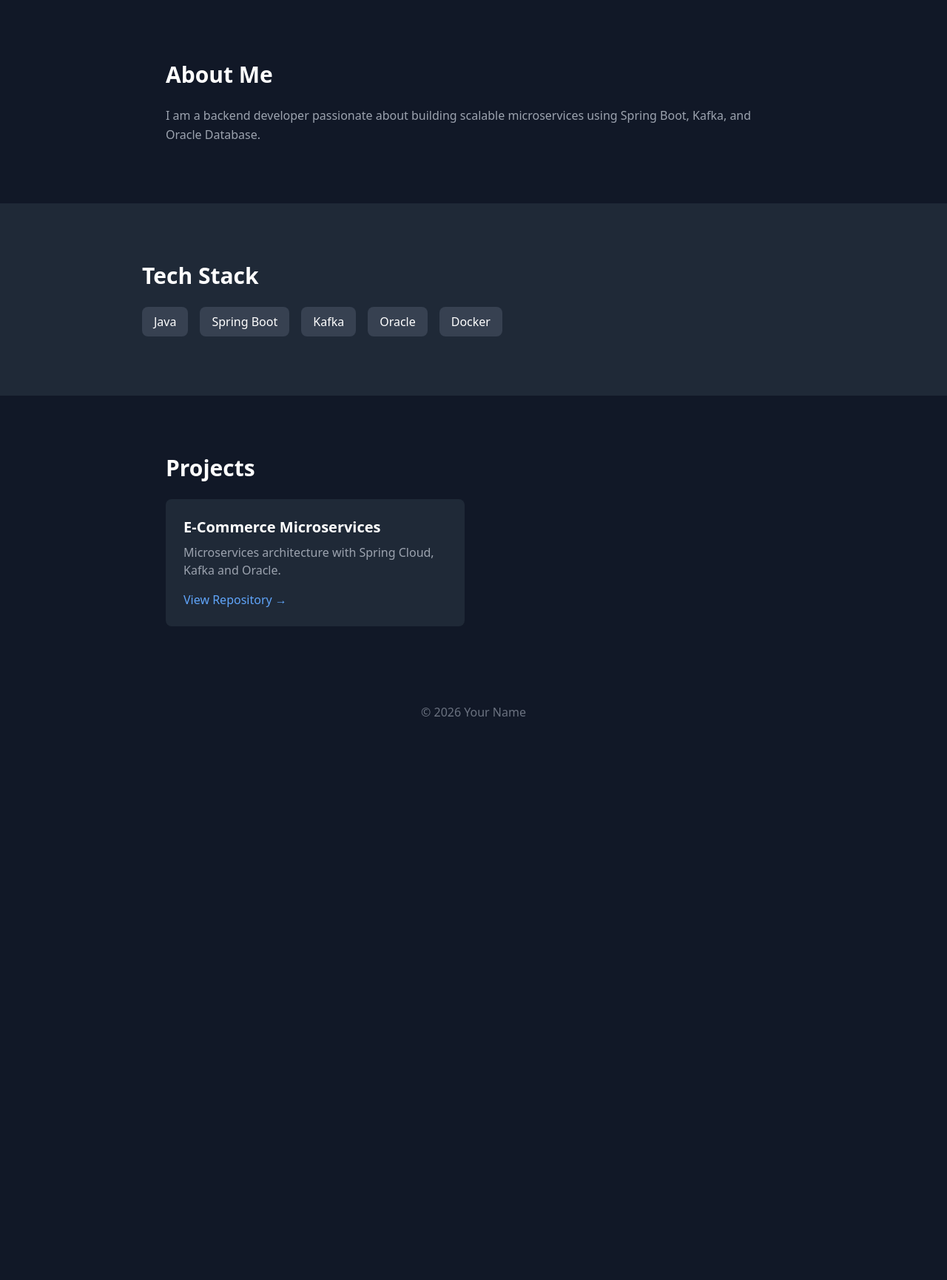
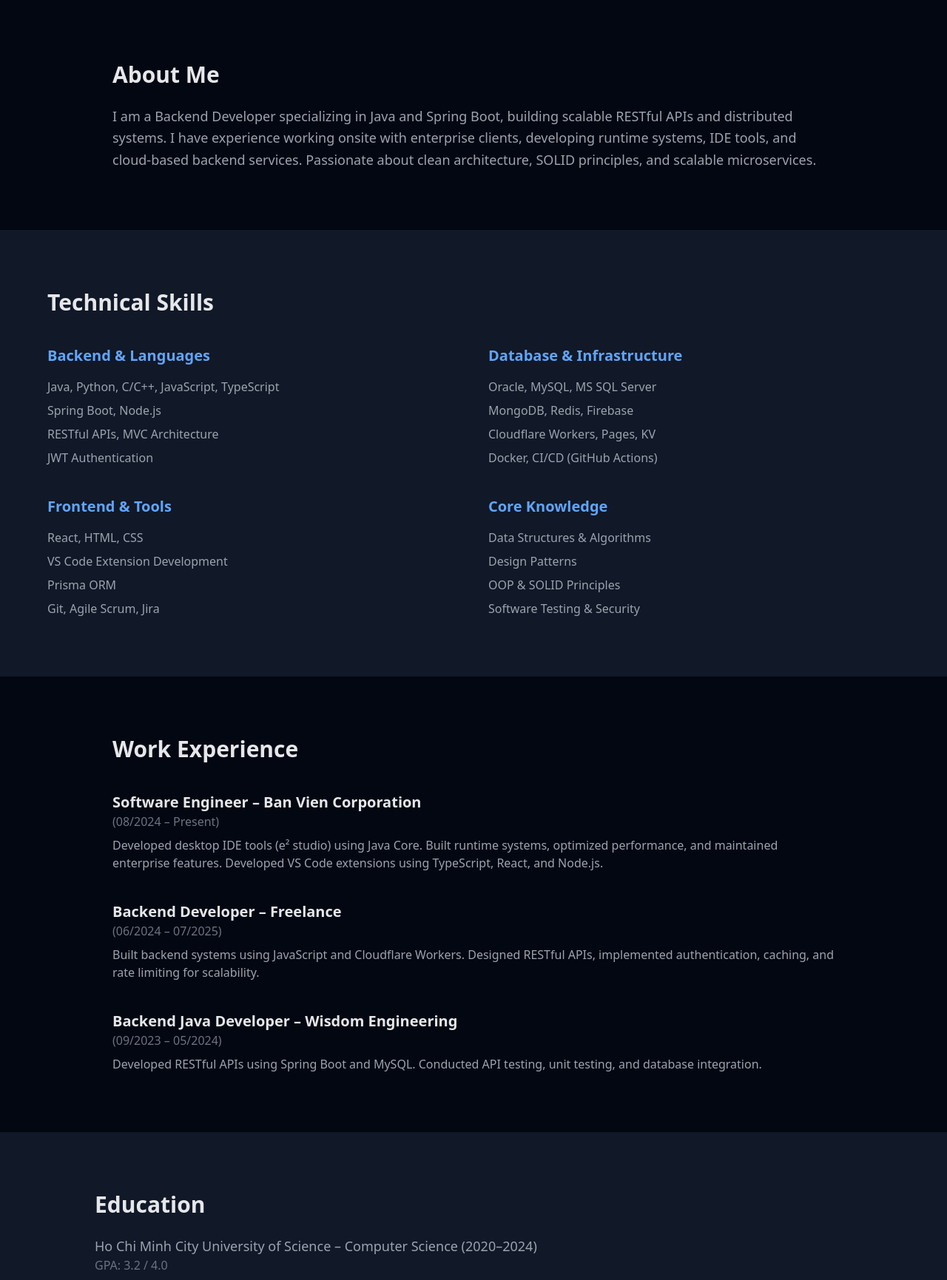
Before and after one commit to legendhuwng/huwngbui.github.io, a plain HTML site: page index.html in a window 1280 px wide. Shown: the part 797-2528 px from the top of the page at 74% size. Before the commit the page ends 1796 px from the top, so only its background shows below. Drawn offline with nearby package versions, Linux system fonts and the light colour scheme.

Commit message:
Revise index.html with updated title and content
Updated the title and improved the content structure, including sections for work experience, education, certifications, and contact information.

```diff
--- a/index.html
+++ b/index.html
@@ -2,60 +2,183 @@
 <html lang="en">
 <head>
     <meta charset="UTF-8">
-    <title>Bui Quoc Hung - Backend Developer</title>
+    <title>Bui Quoc Hung | Backend Developer</title>
     <script src="https://cdn.tailwindcss.com"></script>
 </head>
-<body class="bg-gray-900 text-white">
 
-    <!-- Hero Section -->
-    <section class="h-screen flex flex-col justify-center items-center text-center">
-        <h1 class="text-5xl font-bold mb-4">Hi, I'm Your Name 👋</h1>
-        <p class="text-xl text-gray-400 mb-6">Backend Developer | Java | Microservices</p>
-        <a href="#projects" class="bg-blue-500 hover:bg-blue-600 px-6 py-3 rounded-lg">
-            View My Work
+<body class="bg-gray-950 text-gray-200 scroll-smooth">
+
+<!-- HERO -->
+<section class="min-h-screen flex flex-col justify-center items-center text-center px-6">
+    <h1 class="text-5xl md:text-6xl font-bold mb-4">
+        Bui Quoc Hung
+    </h1>
+    <p class="text-xl text-gray-400 mb-6">
+        Backend Developer | Java | Spring Boot | Cloud Architecture
+    </p>
+
+    <div class="flex gap-4">
+        <a href="https://github.com/legendhuwng" target="_blank"
+           class="bg-white text-black px-6 py-3 rounded-lg font-semibold hover:scale-105 transition">
+            GitHub
         </a>
+        <a href="#contact"
+           class="border border-gray-600 px-6 py-3 rounded-lg hover:bg-gray-800 transition">
+            Contact Me
+        </a>
+    </div>
 </section>
 
-    <!-- About -->
-    <section class="py-20 px-8 max-w-4xl mx-auto">
+<!-- ABOUT -->
+<section class="py-20 px-6 max-w-5xl mx-auto">
     <h2 class="text-3xl font-bold mb-6">About Me</h2>
-        <p class="text-gray-400 leading-relaxed">
-            I am a backend developer passionate about building scalable microservices
-            using Spring Boot, Kafka, and Oracle Database.
+    <p class="text-gray-400 leading-relaxed text-lg">
+        I am a Backend Developer specializing in Java and Spring Boot,
+        building scalable RESTful APIs and distributed systems.
+        I have experience working onsite with enterprise clients,
+        developing runtime systems, IDE tools, and cloud-based backend services.
+        Passionate about clean architecture, SOLID principles, and scalable microservices.
     </p>
 </section>
 
-    <!-- Tech Stack -->
-    <section class="py-20 bg-gray-800 px-8">
-        <div class="max-w-4xl mx-auto">
-            <h2 class="text-3xl font-bold mb-6">Tech Stack</h2>
-            <div class="flex flex-wrap gap-4">
-                <span class="bg-gray-700 px-4 py-2 rounded-lg">Java</span>
-                <span class="bg-gray-700 px-4 py-2 rounded-lg">Spring Boot</span>
-                <span class="bg-gray-700 px-4 py-2 rounded-lg">Kafka</span>
-                <span class="bg-gray-700 px-4 py-2 rounded-lg">Oracle</span>
-                <span class="bg-gray-700 px-4 py-2 rounded-lg">Docker</span>
+<!-- TECH STACK -->
+<section class="py-20 bg-gray-900 px-6">
+    <div class="max-w-6xl mx-auto">
+        <h2 class="text-3xl font-bold mb-10">Technical Skills</h2>
+
+        <div class="grid md:grid-cols-2 gap-10">
+
+            <div>
+                <h3 class="text-xl font-semibold mb-4 text-blue-400">Backend & Languages</h3>
+                <ul class="space-y-2 text-gray-400">
+                    <li>Java, Python, C/C++, JavaScript, TypeScript</li>
+                    <li>Spring Boot, Node.js</li>
+                    <li>RESTful APIs, MVC Architecture</li>
+                    <li>JWT Authentication</li>
+                </ul>
+            </div>
+
+            <div>
+                <h3 class="text-xl font-semibold mb-4 text-blue-400">Database & Infrastructure</h3>
+                <ul class="space-y-2 text-gray-400">
+                    <li>Oracle, MySQL, MS SQL Server</li>
+                    <li>MongoDB, Redis, Firebase</li>
+                    <li>Cloudflare Workers, Pages, KV</li>
+                    <li>Docker, CI/CD (GitHub Actions)</li>
+                </ul>
+            </div>
+
+            <div>
+                <h3 class="text-xl font-semibold mb-4 text-blue-400">Frontend & Tools</h3>
+                <ul class="space-y-2 text-gray-400">
+                    <li>React, HTML, CSS</li>
+                    <li>VS Code Extension Development</li>
+                    <li>Prisma ORM</li>
+                    <li>Git, Agile Scrum, Jira</li>
+                </ul>
+            </div>
+
+            <div>
+                <h3 class="text-xl font-semibold mb-4 text-blue-400">Core Knowledge</h3>
+                <ul class="space-y-2 text-gray-400">
+                    <li>Data Structures & Algorithms</li>
+                    <li>Design Patterns</li>
+                    <li>OOP & SOLID Principles</li>
+                    <li>Software Testing & Security</li>
+                </ul>
+            </div>
+
         </div>
     </div>
 </section>
 
-    <!-- Projects -->
-    <section id="projects" class="py-20 px-8 max-w-4xl mx-auto">
-        <h2 class="text-3xl font-bold mb-6">Projects</h2>
-        <div class="grid md:grid-cols-2 gap-6">
-            <div class="bg-gray-800 p-6 rounded-lg">
-                <h3 class="text-xl font-bold mb-2">E-Commerce Microservices</h3>
-                <p class="text-gray-400 mb-4">
-                    Microservices architecture with Spring Cloud, Kafka and Oracle.
+<!-- EXPERIENCE -->
+<section class="py-20 px-6 max-w-5xl mx-auto">
+    <h2 class="text-3xl font-bold mb-10">Work Experience</h2>
+
+    <div class="space-y-10">
+
+        <div>
+            <h3 class="text-xl font-semibold">Software Engineer – Ban Vien Corporation</h3>
+            <p class="text-gray-500 mb-2">(08/2024 – Present)</p>
+            <p class="text-gray-400">
+                Developed desktop IDE tools (e² studio) using Java Core.
+                Built runtime systems, optimized performance, and maintained enterprise features.
+                Developed VS Code extensions using TypeScript, React, and Node.js.
             </p>
-                <a href="#" class="text-blue-400">View Repository →</a>
         </div>
+
+        <div>
+            <h3 class="text-xl font-semibold">Backend Developer – Freelance</h3>
+            <p class="text-gray-500 mb-2">(06/2024 – 07/2025)</p>
+            <p class="text-gray-400">
+                Built backend systems using JavaScript and Cloudflare Workers.
+                Designed RESTful APIs, implemented authentication, caching,
+                and rate limiting for scalability.
+            </p>
+        </div>
+
+        <div>
+            <h3 class="text-xl font-semibold">Backend Java Developer – Wisdom Engineering</h3>
+            <p class="text-gray-500 mb-2">(09/2023 – 05/2024)</p>
+            <p class="text-gray-400">
+                Developed RESTful APIs using Spring Boot and MySQL.
+                Conducted API testing, unit testing, and database integration.
+            </p>
+        </div>
+
     </div>
 </section>
 
-    <!-- Footer -->
-    <footer class="py-6 text-center text-gray-500">
-        © 2026 Your Name
+<!-- EDUCATION -->
+<section class="py-20 bg-gray-900 px-6">
+    <div class="max-w-5xl mx-auto">
+        <h2 class="text-3xl font-bold mb-6">Education</h2>
+        <p class="text-gray-400 text-lg">
+            Ho Chi Minh City University of Science – Computer Science (2020–2024)
+        </p>
+        <p class="text-gray-500">GPA: 3.2 / 4.0</p>
+        <p class="text-gray-500 mt-2">
+            Thesis: Data analysis and prediction system using Deep Learning.
+        </p>
+    </div>
+</section>
+
+<!-- CERTIFICATIONS -->
+<section class="py-20 px-6 max-w-5xl mx-auto">
+    <h2 class="text-3xl font-bold mb-10">Certifications</h2>
+
+    <ul class="space-y-3 text-gray-400 list-disc pl-6">
+
+        <li>TOEIC 705 – Issued 12/2024</li>
+        <li>TOEIC 630 (2021–2023)</li>
+        <li>B1+ Intermediate English</li>
+        <li>HackerRank Certified Software Engineer</li>
+
+        <!-- Placeholder for future certificates -->
+        <li>Spring Boot Professional Certification (Future)</li>
+        <li>Oracle Database Certification (Future)</li>
+        <li>AWS Certified Developer (Future)</li>
+        <li>Docker Certified Associate (Future)</li>
+        <li>Kubernetes Certification (Future)</li>
+        <li>Cloud Architecture Certification (Future)</li>
+        <li>Advanced Java Certification</li>
+        <li>System Design Certification</li>
+        <li>Security Engineering Certification</li>
+
+    </ul>
+</section>
+
+<!-- CONTACT -->
+<section id="contact" class="py-20 bg-gray-900 px-6 text-center">
+    <h2 class="text-3xl font-bold mb-6">Contact</h2>
+    <p class="text-gray-400 mb-2">Email: bqhuwng@gmail.com</p>
+    <p class="text-gray-400 mb-2">Phone: +84 984 502 498</p>
+    <p class="text-gray-400">Location: Ho Chi Minh City, Vietnam</p>
+</section>
+
+<footer class="py-6 text-center text-gray-600">
+    © 2026 Bui Quoc Hung
 </footer>
 
 </body>
```
Lines whose indentation alone changed are shown as unchanged.
